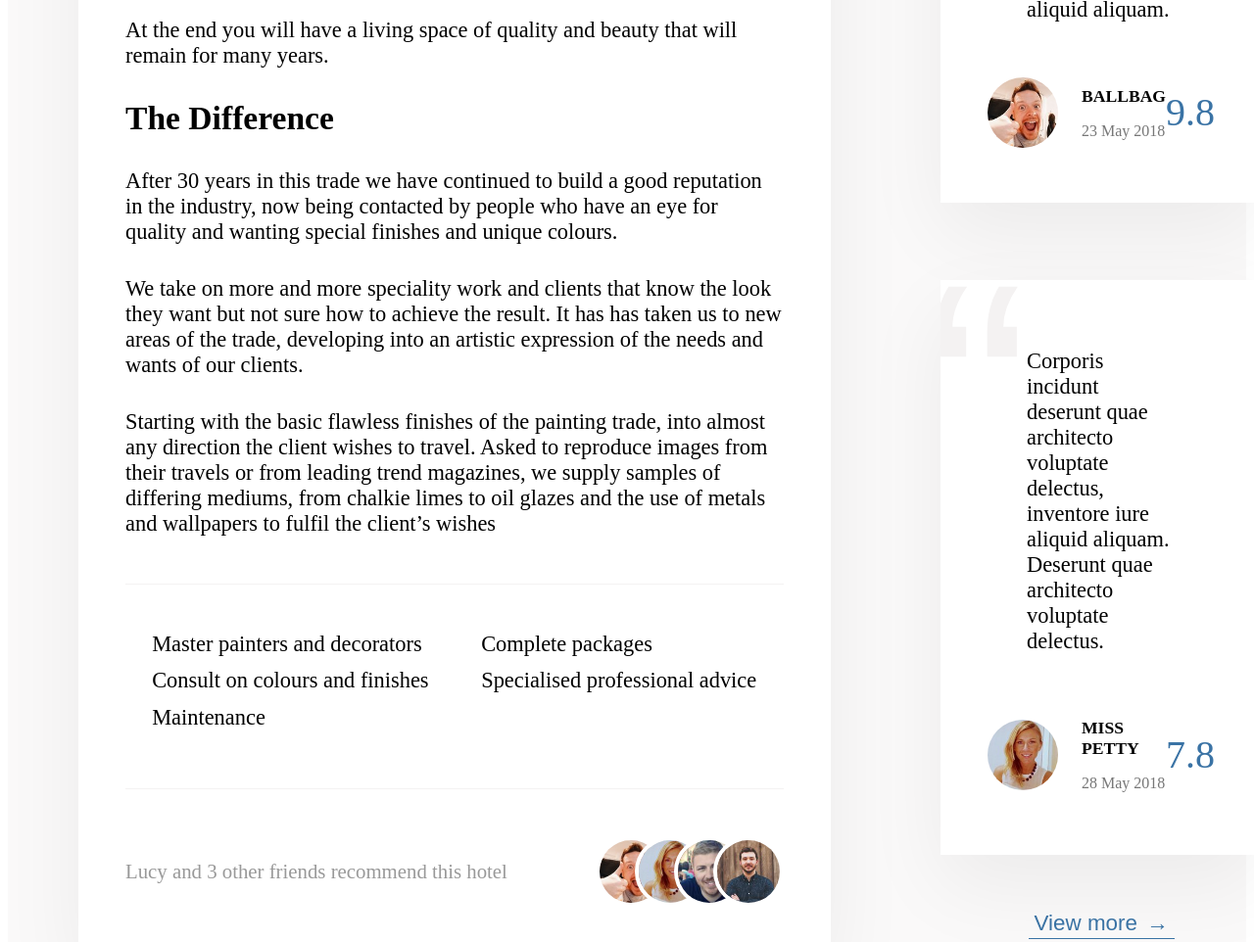
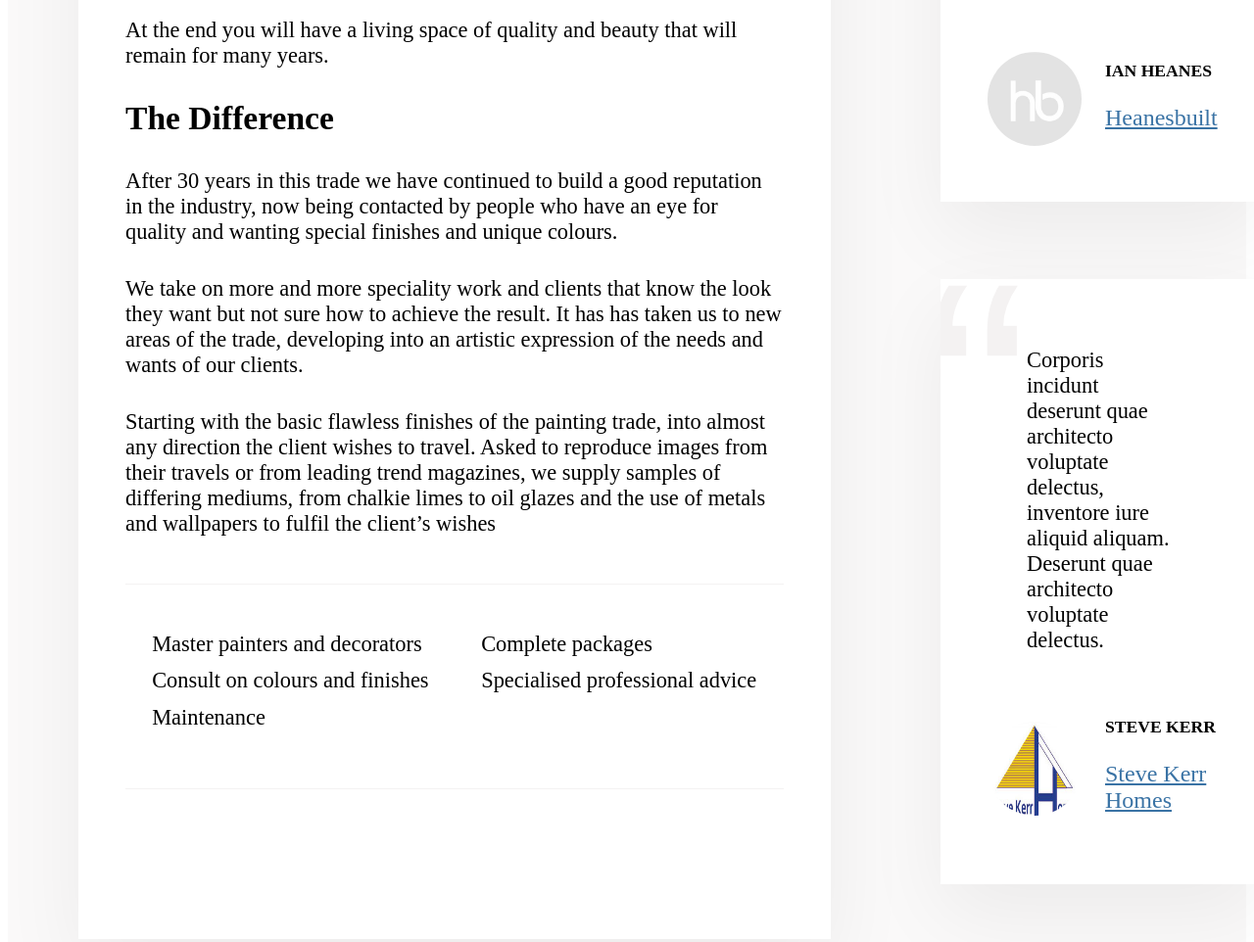
Before and after one commit to nimaiwalsh/walsh-painting-contractors, a Gatsby site: page /about in a window 1280 px wide. Shown: the part 849-1811 px from the top of the page at 98% size. Built offline with nearby package versions, Linux system fonts and the light colour scheme; Gatsby itself is replaced by a stand-in of ours.

Commit message:
updated content and gallery

```diff
--- a/src/components/SideBarNav.js
+++ b/src/components/SideBarNav.js
@@ -25,7 +25,7 @@ const SideNav = () => {
           </Link>
         </li>
         <li className="side-nav__item">
-          <Link to="/services" className="side-nav__link" activeClassName={'side-nav__link--active'}>
+          <Link to="/work" className="side-nav__link" activeClassName={'side-nav__link--active'}>
             <svg className="side-nav__icon">
               <use xlinkHref={`#${paint.id}`} />
             </svg>
--- a/src/page-styles/about.css.js
+++ b/src/page-styles/about.css.js
@@ -111,8 +111,8 @@ const AboutPageContainer = styled('section')`
     }
 
     &__photo {
-      height: 4.5rem;
-      width: 4.5rem;
+      height: 6rem;
+      width: 6rem;
       border-radius: 50%;
       margin-right: 1.5rem;
     }
@@ -128,9 +128,14 @@ const AboutPageContainer = styled('section')`
       margin-bottom: .4rem;
     }
 
-    &__user-date {
-      font-size: 1rem;
+    &__user-site {
+      font-size: 1.5rem;
       color: ${COLOURS.greyDark2};
+      a:active,
+      a:link,
+      a:visited {
+        color: ${COLOURS.primary};
+      }
     }
 
     &__rating {
--- a/src/pages/about.js
+++ b/src/pages/about.js
@@ -9,8 +9,8 @@ import { ButtonInline, Paragraph, Heading2, List } from '../utils/StyledComponen
 
 import Icon from '../components/Icon'
 import { homeSVG, chevronSVG } from '../resources/icons/index'
-import user1photo from '../resources/images/user-1.jpg'
-import user2photo from '../resources/images/user-2.jpg'
+import user1photo from '../resources/images/heanes-built-logo.jpg'
+import user2photo from '../resources/images/steve-kerr-logo.jpg'
 import user3photo from '../resources/images/user-3.jpg'
 import user4photo from '../resources/images/user-4.jpg'
 
@@ -76,7 +76,7 @@ const Hotel = ({ data }) => {
               </li>
             </List>
 
-            <div className="recommend">
+            {/* <div className="recommend">
               <p className="recommend__count">
                 Lucy and 3 other friends recommend this hotel
               </p>
@@ -86,7 +86,7 @@ const Hotel = ({ data }) => {
                 <img src={user3photo} />
                 <img src={user4photo} />
               </div>
-            </div>
+            </div> */}
           </div>
 
           <div className="user-reviews">
@@ -102,10 +102,10 @@ const Hotel = ({ data }) => {
                   className="review__photo"
                 />
                 <div className="review__user-box">
-                  <p className="review__user-name">Ballbag</p>
-                  <p className="review__user-date">23 May 2018</p>
+                  <p className="review__user-name">Ian Heanes</p>
+                  <p className="review__user-site"><a target="_blank" href="http://heanesbuilt.com.au/">Heanesbuilt</a></p>
                 </div>
-                <div className="review__rating">9.8</div>
+                {/* <div className="review__rating">9.8</div> */}
               </figcaption>
             </figure>
 
@@ -122,15 +122,12 @@ const Hotel = ({ data }) => {
                   className="review__photo"
                 />
                 <div className="review__user-box">
-                  <p className="review__user-name">Miss Petty</p>
-                  <p className="review__user-date">28 May 2018</p>
+                  <p className="review__user-name">Steve Kerr</p>
+                  <p className="review__user-site"><a target="_blank" href="http://www.stevekerrhomes.com.au/">Steve Kerr Homes</a></p>
                 </div>
-                <div className="review__rating">7.8</div>
+                {/* <div className="review__rating">7.8</div> */}
               </figcaption>
             </figure>
-            <ButtonInline>
-              View more <span>&rarr;</span>
-            </ButtonInline>
           </div>
         </div>
 
--- a/src/pages/contact.js
+++ b/src/pages/contact.js
@@ -122,6 +122,7 @@ export default class Contact extends Component {
                 <FormGroup>
                   <textarea
                     required
+                    rows="10"
                     name="message"
                     id="message"
                     type="text"
--- a/src/pages/services.js
+++ b/src/pages/work.js
@@ -22,7 +22,7 @@ export default Services
 
 export const query = graphql`
   query galleryImages {
-    galleryImages: contentfulImageCollections(title: { eq: "Hero Image Slider" }) {
+    galleryImages: contentfulImageCollections(title: { eq: "Gallery" }) {
       images {
         sizes(maxWidth: 800) {
           base64
```
Also changed, not shown: src/page-styles/contact.css.js (+5 -2 lines), src/resources/images/heanes-built-logo.jpg (added), src/resources/images/steve-kerr-logo.jpg (added).
